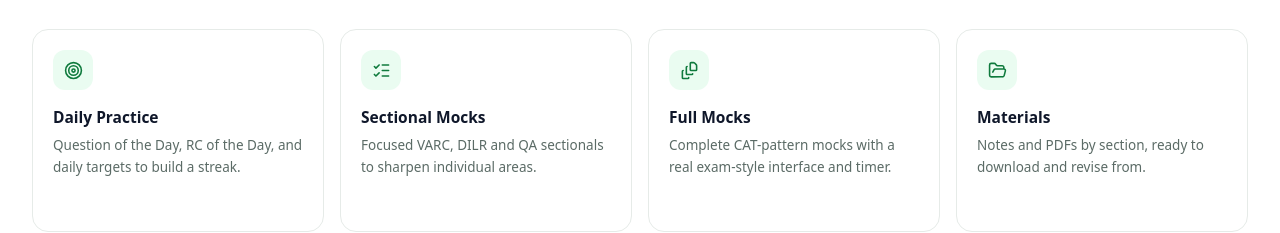
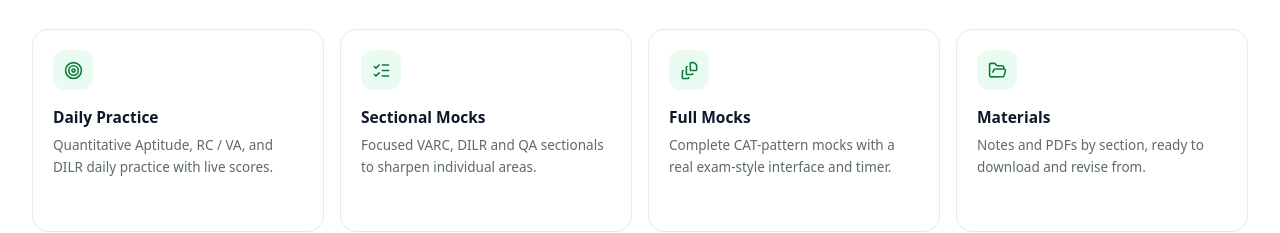
Before and after one commit to GulshanJha00/Achievers-CAT-Web, a Next.js app: page / in a window 1280 px wide. Shown: the part 1120-1353 px from the top of the page. Built offline with nearby package versions, Linux system fonts and the light colour scheme; no server answers; the database is empty.

Commit message:
leaderboard

```diff
--- a/src/app/daily/question/page.tsx
+++ b/src/app/daily/question/page.tsx
@@ -460,7 +460,6 @@ export default function DailyQuestionPage() {
             attemptRef,
             {
               userId: user.uid,
-              email: user.email || "",
               displayName:
                 user.displayName || "",
 
@@ -509,7 +508,6 @@ export default function DailyQuestionPage() {
             leaderboardEntryRef,
             {
               userId: user.uid,
-              email: user.email || "",
               displayName:
                 user.displayName || "",
 
--- a/src/app/page.tsx
+++ b/src/app/page.tsx
@@ -33,7 +33,7 @@ const features = [
     href: "/daily",
     icon: Target,
     title: "Daily Practice",
-    desc: "Question of the Day, RC of the Day, and daily targets to build a streak.",
+    desc: "Quantitative Aptitude, RC / VA, and DILR daily practice with live scores.",
   },
   {
     href: "/sectional",
```
Also changed, not shown: 1 other file (tests, documents, lock files or other folders).
